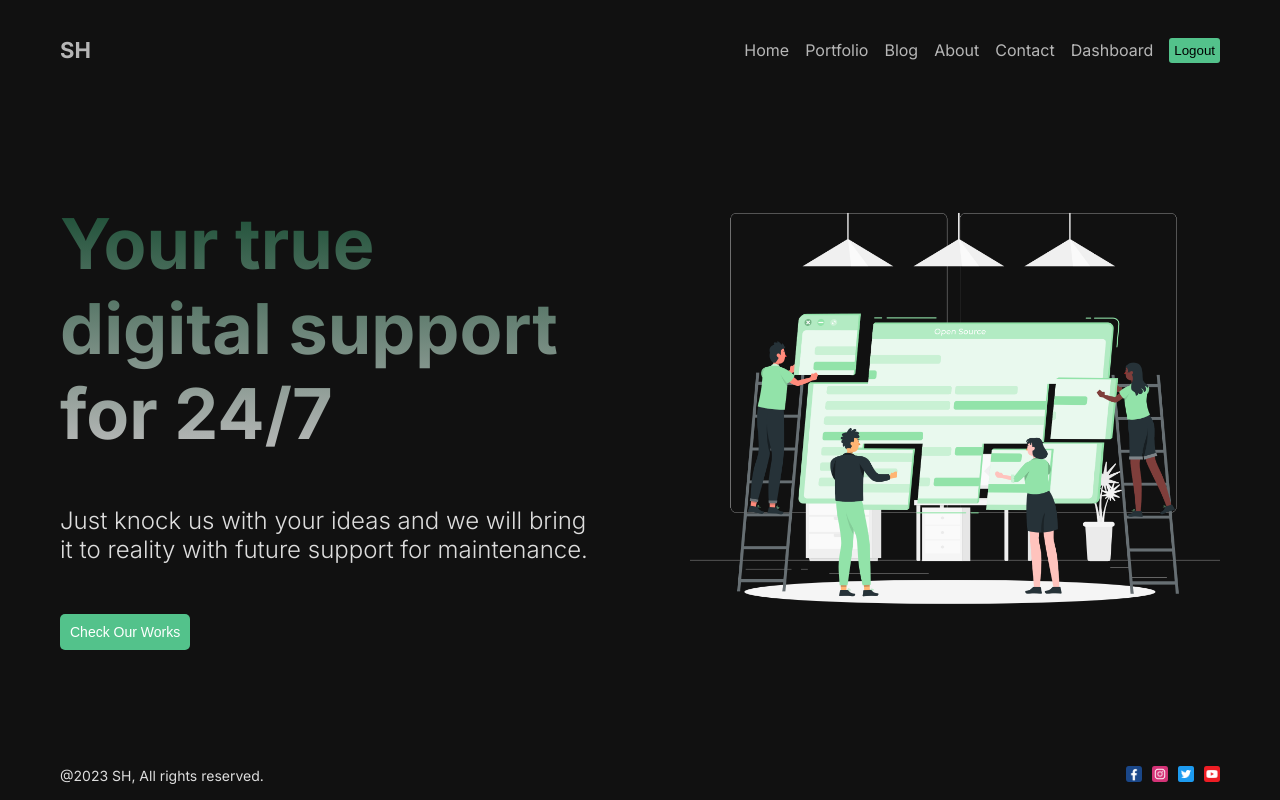
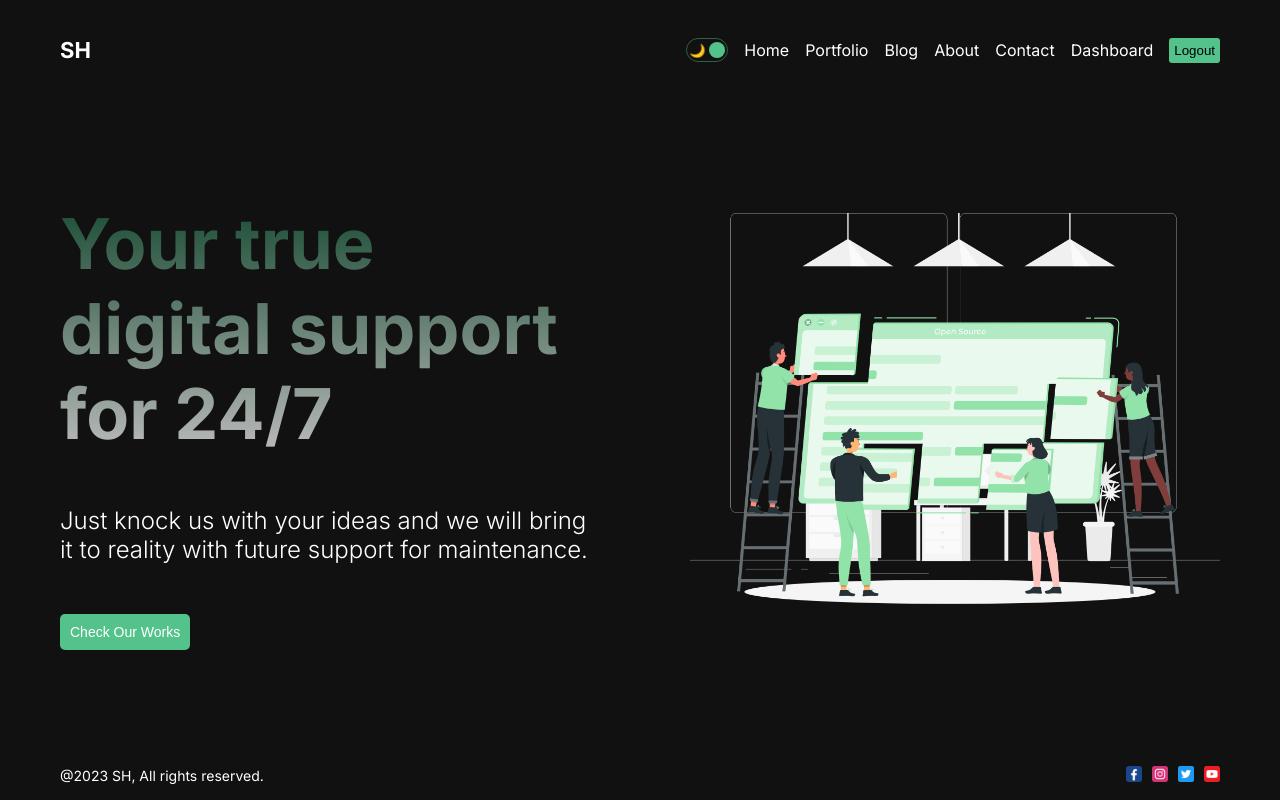
Before and after one commit to Sajid-Hossain98/starting-nextjs, a Next.js app: page / in a window 1280 px wide. Built offline with nearby package versions, Linux system fonts and the light colour scheme.

Commit message:
dark and light mode with useContext

```diff
--- a/src/app/globals.css
+++ b/src/app/globals.css
@@ -8,8 +8,6 @@
 body {
   max-width: 100vw;
   overflow-x: hidden;
-  background-color: #111111;
-  color: #ddd;
 
   ::selection {
     background-color: #53c28b;
@@ -28,6 +26,20 @@
 }
 
 a {
-  color: #ddddddce;
+  color: inherit;
   text-decoration: none;
 }
+
+.theme {
+  transition: 1s all ease;
+}
+
+.light {
+  background-color: #ffffff;
+  color: #111;
+}
+
+.dark {
+  background-color: #111;
+  color: white;
+}
--- a/src/app/layout.js
+++ b/src/app/layout.js
@@ -2,6 +2,7 @@
 import Navbar from "@/components/navbar/Navbar";
 import { Inter } from "next/font/google";
 import Footer from "@/components/footer/Footer";
+import { ThemeProvider } from "@/context/ThemeContext";
 
 const inter = Inter({ subsets: ["latin"] });
 
@@ -13,12 +14,14 @@
 export default function RootLayout({ children }) {
   return (
     <html lang="en">
-      <body className={inter.className}>
-        <div className="container">
-          <Navbar />
-          {children}
-          <Footer />
-        </div>
+      <body className={inter.className} suppressHydrationWarning={true}>
+        <ThemeProvider>
+          <div className="container">
+            <Navbar />
+            {children}
+            <Footer />
+          </div>
+        </ThemeProvider>
       </body>
     </html>
   );
--- /dev/null
+++ b/src/components/darkModeToggle/DarkModeToggle.jsx
@@ -0,0 +1,21 @@
+"use client";
+
+import React, { useContext } from "react";
+import styles from "./darkModeToggle.module.css";
+import { ThemeContext } from "@/context/ThemeContext";
+
+const DarkModeToggle = () => {
+  const { toggle, mode } = useContext(ThemeContext);
+  return (
+    <div className={styles.container} onClick={toggle}>
+      <div className={styles.icon}>🌙</div>
+      <div className={styles.icon}>🔆</div>
+      <div
+        className={styles.ball}
+        style={mode === "light" ? { left: "2px" } : { right: "2px" }}
+      />
+    </div>
+  );
+};
+
+export default DarkModeToggle;
--- /dev/null
+++ b/src/components/darkModeToggle/darkModeToggle.module.css
@@ -0,0 +1,25 @@
+.container {
+  width: 42px;
+  height: 24px;
+  padding: 2px;
+  border: 1.5px solid #53c28b70;
+  border-radius: 30px;
+  display: flex;
+  align-items: center;
+  justify-content: space-between;
+  position: relative;
+  cursor: pointer;
+  user-select: none;
+}
+
+.icon {
+  font-size: 13px;
+}
+
+.ball {
+  width: 16px;
+  height: 16px;
+  background-color: #53c28b;
+  border-radius: 50%;
+  position: absolute;
+}
--- a/src/components/navbar/Navbar.jsx
+++ b/src/components/navbar/Navbar.jsx
@@ -3,6 +3,7 @@
 import React from "react";
 import Link from "next/link";
 import styles from "./navbar.module.css";
+import DarkModeToggle from "../darkModeToggle/DarkModeToggle";
 
 const links = [
   {
@@ -45,6 +46,7 @@
       </Link>
 
       <div className={styles.links}>
+        <DarkModeToggle />
         {links.map((link) => (
           <Link key={link.id} href={link.url} className={styles.link}>
             {link.title}
--- /dev/null
+++ b/src/context/ThemeContext.js
@@ -0,0 +1,19 @@
+"use client";
+
+import { createContext, useState } from "react";
+
+export const ThemeContext = createContext();
+
+export const ThemeProvider = ({ children }) => {
+  const [mode, setMode] = useState("dark");
+
+  const toggle = () => {
+    setMode((prev) => (prev === "dark" ? "light" : "dark"));
+  };
+
+  return (
+    <ThemeContext.Provider value={{ toggle, mode }}>
+      <div className={`theme ${mode}`}>{children}</div>
+    </ThemeContext.Provider>
+  );
+};
```
